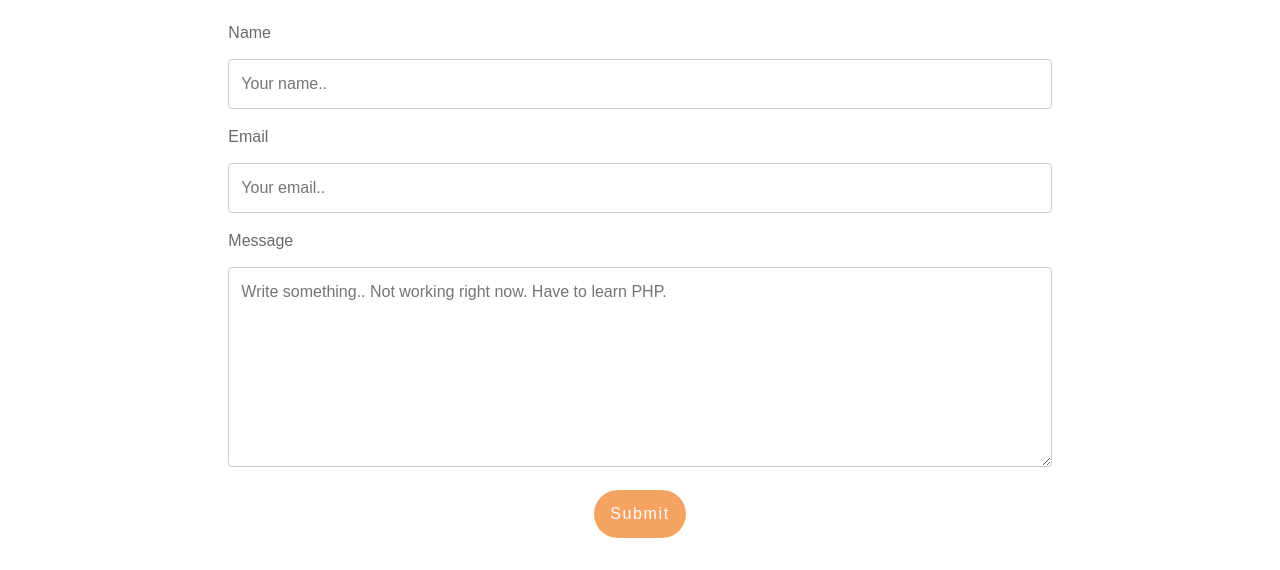
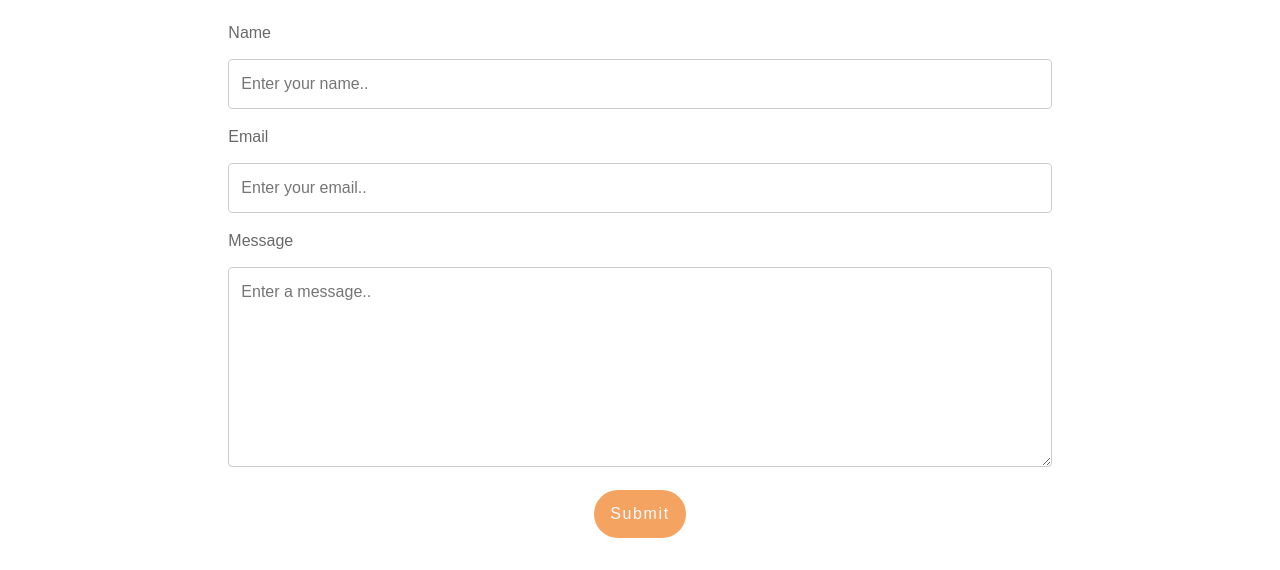
Before and after one commit to shlee2017/resume-website, a website: page contact.html in a window 1280 px wide. Shown: the part 236-806 px from the top of the page. Drawn offline with nearby package versions, Linux system fonts and the light colour scheme.

Commit message:
changed placeholder

```diff
--- a/contact.html
+++ b/contact.html
@@ -44,11 +44,11 @@
             <h2>Contact Form</h2>
             <form action="https://formspree.io/leesnap@umich.edu" method="POST">
                 <label for="name" style="color: dimgray">Name</label>
-                <input type="text" id="name" name="name" placeholder="Your name..">
+                <input type="text" id="name" name="name" placeholder="Enter your name..">
                 <label for="mail" style="color: dimgray">Email</label>
-                <input type="text" id="mail" name="email" placeholder="Your email..">
+                <input type="text" id="mail" name="email" placeholder="Enter your email..">
                 <label for="message" style="color: dimgray">Message</label>
-                <textarea id="message" name="message" placeholder="Write something.. Not working right now. Have to learn PHP." style="height:200px"></textarea>
+                <textarea id="message" name="message" placeholder="Enter a message.." style="height:200px"></textarea>
                 <div class="text-center">
                     <input type="submit" value="Submit">
                 </div>
```
